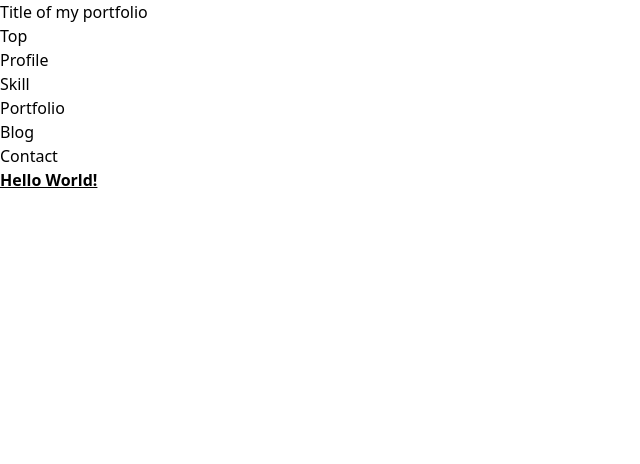
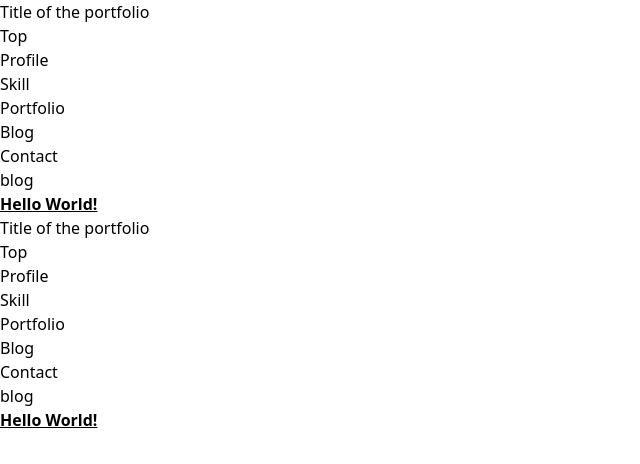
Before and after one commit to zaki-chan/my-portfolio, a React app: page /blog in a window 1280 px wide. Shown: the top 464 px of the page, without its empty margins (0-640 px from the left). Built offline with nearby package versions, Linux system fonts and the light colour scheme; the HTML template or start-up script is replaced by a standard one.

Commit message:
[Implement] Header html
I added the nav menu and links to pages.

```diff
--- a/src/components/App.tsx
+++ b/src/components/App.tsx
@@ -1,6 +1,14 @@
 import React from 'react'
 import { BrowserRouter, Route, Routes, Link } from 'react-router-dom'
 import Header from './Header'
+
+// import pages
+import Top from '../pages/top'
+import Profile from '../pages/profile'
+import Skill from '../pages/skill'
+import Portfolio from '../pages/portfolio'
+import Blog from '../pages/blog'
+import Contact from '../pages/contact'
 
 import "../styles/index.css";
 
@@ -8,6 +16,15 @@ const App = () => {
   return (
     <>
       <Header />
+
+      <Routes>
+          <Route path="/" element={<Top />}></Route>
+          <Route path="/profile" element={<Profile />}></Route>
+          <Route path="/skill" element={<Skill />}></Route>
+          <Route path="/portfolio" element={<Portfolio />}></Route>
+          <Route path="/blog" element={<Blog />}></Route>
+          <Route path="/contact" element={<Contact />}></Route>
+      </Routes>
       <div className="font-bold underline">Hello World!</div>
     </>
   )
--- a/src/components/Header.tsx
+++ b/src/components/Header.tsx
@@ -4,7 +4,7 @@ import { BrowserRouter, Route, Routes, Link } from 'react-router-dom'
 const Header = () => {
   return (
     <div className='header'>
-      <h1>Title of my portfolio</h1>
+      <h1>Title of the portfolio</h1>
       <nav className="menu">
         <ul>
           <li><Link to='/'>Top</Link></li>
--- a/src/pages/index.tsx
+++ b/src/pages/index.tsx
@@ -2,6 +2,7 @@ import React from 'react';
 import * as ReactDOM from 'react-dom/client';
 
 import App from '../components/App';
+import "../styles/index.css";
 import { BrowserRouter } from 'react-router-dom';
 
 const root = ReactDOM.createRoot(
@@ -13,6 +14,9 @@ root.render(
         <BrowserRouter>
             <App />
         </BrowserRouter>
+        <BrowserRouter>
+            <App />
+        </BrowserRouter>
     </React.StrictMode>
 )
 // ReactDOM.render(<App />, document.getElementById('root'));
```
